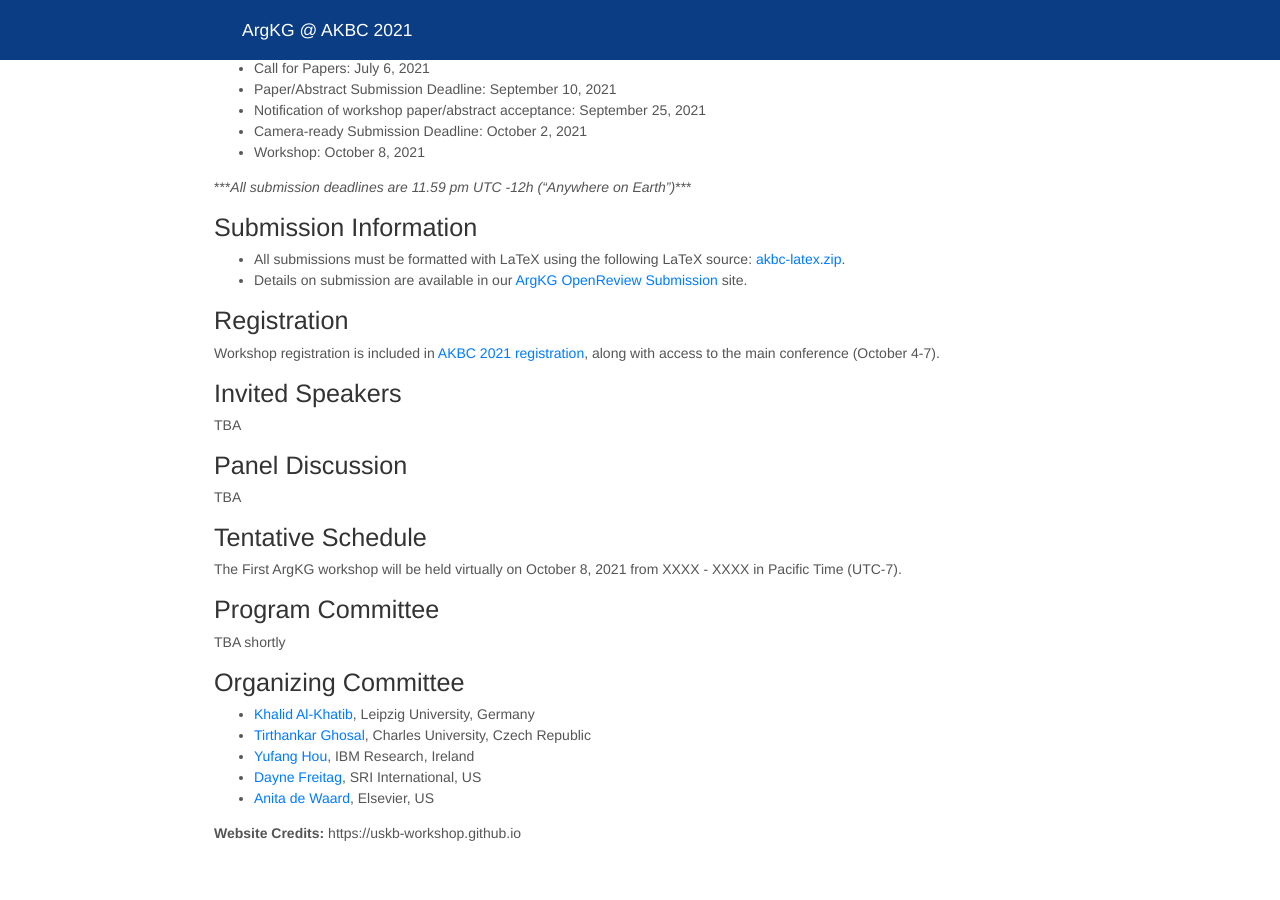
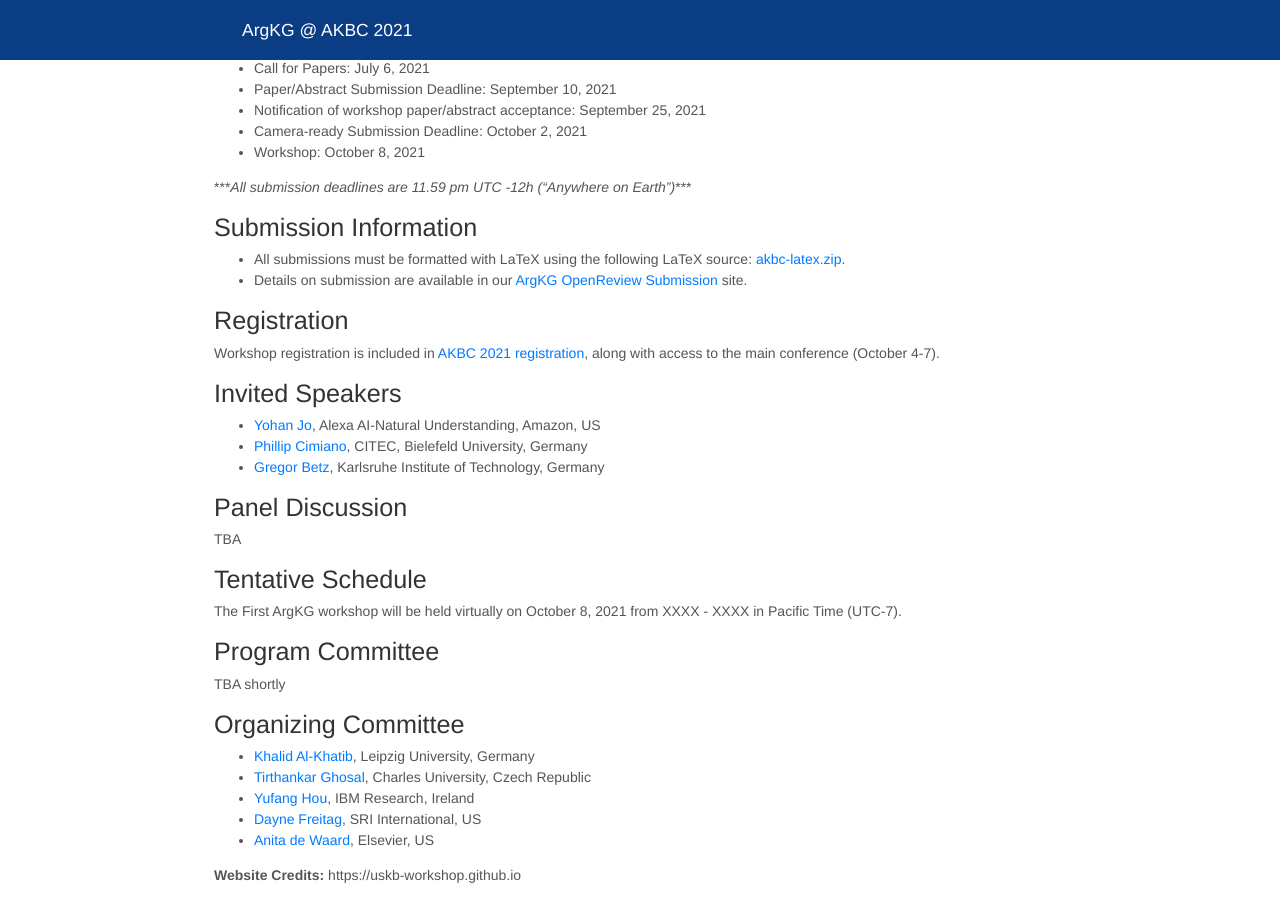
Before and after one commit to ArgKG/2021, a Jekyll site: the page built from index.md, in a window 1280 px wide and 900 px high, scrolled down 1269 px. Built offline with Jekyll 4.4.1, drawn with Linux system fonts in a browser that asks for light colours; nearby versions of some CDN libraries; before the commit the page ends 2127 px from its top, so only the background shows below that.

Commit message:
Update index.md

```diff
--- a/index.md
+++ b/index.md
@@ -57,7 +57,9 @@ Workshop registration is included in [AKBC 2021 registration](https://akbc.ws/20
 
 ## Invited Speakers
 
-TBA
+- <a href="https://www.cs.cmu.edu/~yohanj/">Yohan Jo</a>, Alexa AI-Natural Understanding, Amazon, US
+- <a href="http://www.sc.cit-ec.uni-bielefeld.de/team/philipp-cimiano/">Phillip Cimiano</a>, CITEC, Bielefeld University, Germany
+- <a href="https://www.philosophie.kit.edu/mitarbeiter_betz_gregor.php">Gregor Betz</a>, Karlsruhe Institute of Technology, Germany
 
 ## Panel Discussion
 
```
